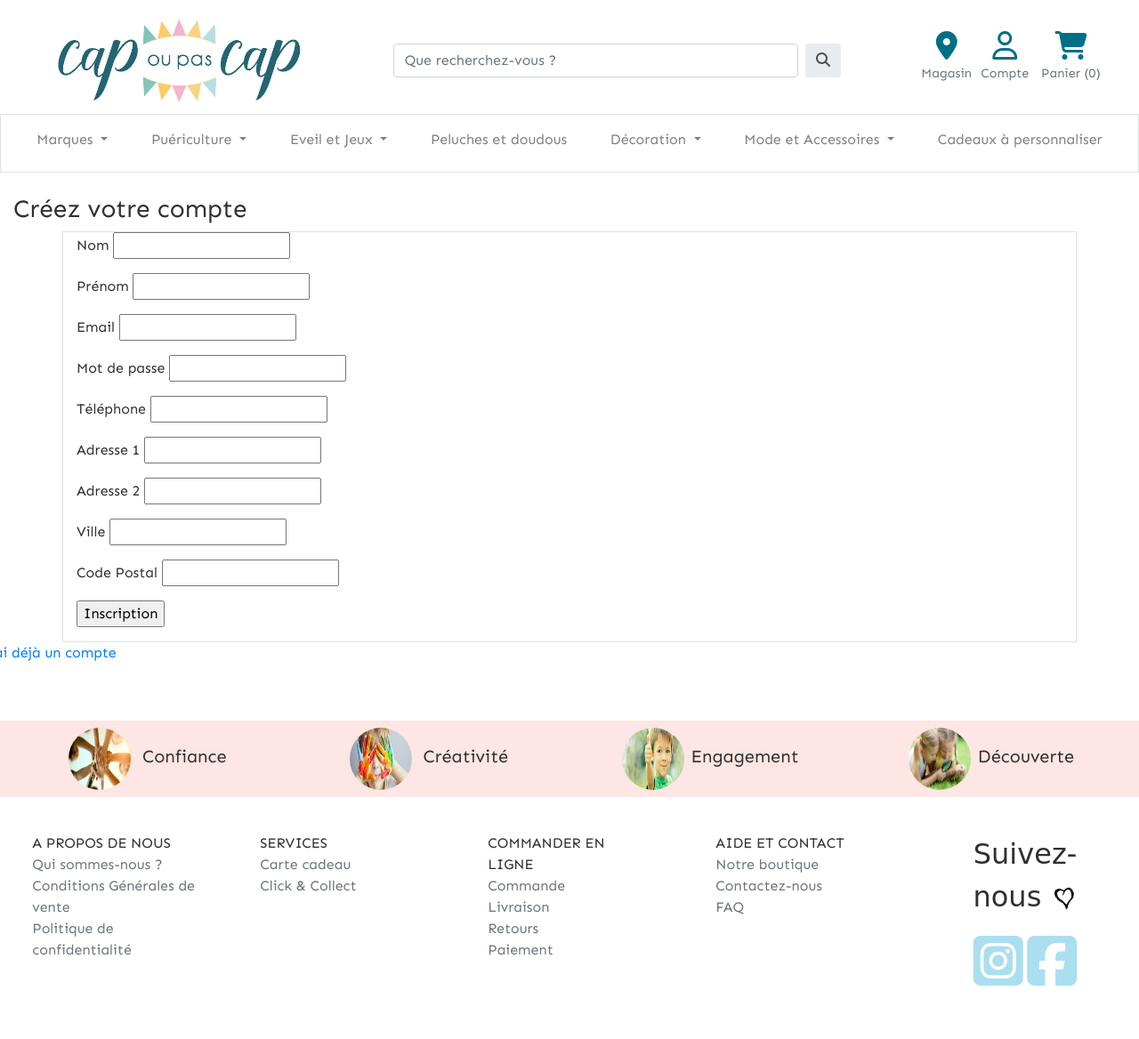
After one commit to MarineVdb/CapOuPasCap, a PHP site: page /inscription.php in a window 1280 px wide. The commit adds this page. Shown: the whole page at 89% size. Run offline with PHP 8.4, Linux system fonts and the light colour scheme; some libraries are stand-ins or nearby versions; some web fonts are replaced.

Commit message:
Ajout du formulaire de connexion et d'inscription

```diff
--- a/footer.php
+++ b/footer.php
@@ -62,8 +62,8 @@
                 <!-- Reseaux sociaux Desktop -->
                 <div class="col-12 col-md-2 d-none d-md-inline-block text-center align-self-center mb-5 rounded bg-white">
                     <p class="reseaux-desk">Suivez-nous <img  class="heart d-inline" src="resources/img/heart.png" alt="Coeur"></p>
-                    <a href="https://www.instagram.com/capoupascapkids/"><i class="fab fa-instagram-square fa-4x mb-2" style="color:#aadfef"></i></a>
-                    <a href="https://www.facebook.com/capoupascapkids/"><i class="fab fa-facebook-square fa-4x" style="color:#aadfef"></i></a>
+                    <a href="https://www.instagram.com/capoupascapkids/" target="_blank"><i class="fab fa-instagram-square fa-4x mb-2" style="color:#aadfef"></i></a>
+                    <a href="https://www.facebook.com/capoupascapkids/" target="_blank"><i class="fab fa-facebook-square fa-4x" style="color:#aadfef"></i></a>
                 </div>
             </div>
         </div>
--- a/header.php
+++ b/header.php
@@ -1,3 +1,4 @@
+<?php session_start(); ?>
 <!DOCTYPE html>
 <html lang=fr>
     <head>
@@ -20,13 +21,13 @@
     </head>
 
 
-<body class="border">
+<body>
     <header class="container-fluid">
         <div class="row d-flex align-items-center justify-content-around">
 
             <!--Logo -->
             <div class="col-6 col-md-3">
-                    <img class="img-fluid" src="resources/img/logo.jpg" alt="Logo" id="logo">
+                <a href="index.php"><img class="img-fluid" src="resources/img/logo.jpg" alt="Logo" id="logo"></a>
             </div>
 
             <!--Icones utilisateur et panier -->
@@ -36,7 +37,7 @@
                 <figcaption class="figure-caption d-none d-lg-inline">Magasin</figcaption>
                 </figure>
                 <figure class="mt-3 mr-2 mr-lg-0">
-                    <i class="far fa-user fa-2x" style="color:#006f86"></i>
+                <a href="connexion.php"><i class="far fa-user fa-2x" style="color:#006f86"></i></a>
                 <figcaption class="figure-caption d-none d-lg-inline">Compte</figcaption>
                 </figure>
                 <figure class="mt-3">
@@ -52,3 +53,4 @@
             </div>
         </div>
     </header>
+    <?php include('nav.php');?>
--- a/index.php
+++ b/index.php
@@ -1,5 +1,4 @@
 <?php include 'header.php';?>
-        <?php include 'nav.php';?>
 
 <div class="container-fluid" >
     <!-- Grande animation commerciale sur Desktop -->
--- /dev/null
+++ b/inscription.php
@@ -0,0 +1,105 @@
+<?php
+    $erreur = "";
+
+    //On vérifie si le formulaire a été validé
+    if (isset($_POST['inscription'])){
+
+        //On récupère les variables
+        $nomUpper = htmlspecialchars($_POST['nom']);
+        $nom = strtolower($nomUpper);
+        $prenomUpper = htmlspecialchars($_POST['prenom']);
+        $prenom = strtolower($prenomUpper);
+        $emailUpper = htmlspecialchars($_POST['email']);
+        $email = strtolower($emailUpper);
+        $mdp = htmlspecialchars($_POST['mdp']);
+        $tel = htmlspecialchars($_POST['tel']);
+        $adresse1 = htmlspecialchars($_POST['adresse1']);
+        $adresse2 = htmlspecialchars($_POST['adresse2']);
+        $localite = htmlspecialchars($_POST['localite']);
+        $code_postal = htmlspecialchars($_POST['code_postal']);
+
+
+            //On vérifie si les champs ne sont pas vides
+        if(!empty($nom) && !empty($prenom) && !empty($email) && !empty($mdp)){
+
+            //Si les champs ne sont pas vides, on se connecte à la BDD
+            include ('bdd/connexionBdd.php');
+
+            //On vérifie si le mail est existant dans la BDD
+            //J'écris ma requête (PDO)
+            $requeteMail = $bdd->prepare("SELECT email FROM utilisateur WHERE email='".$email."'");
+            //J'éxecute ma requête
+            $requeteMail->execute();
+            //J'enregistre le nombre de ligne qui ressortent de la requête dans une variable countRow
+            $countRow = $requeteMail->rowCount();
+            //Si l'adresse mail ressort dans une ligne, alors l'adresse est déjà utilisée
+            if($countRow != 0){
+                echo "Cette adresse email est déjà utilisée";
+            } else {
+                //On crypte le mot de passe
+                $mdp = hash('sha256', $mdp);
+
+                //On écrit les données dans la BDD
+               /* $sql = $bdd->prepare("INSERT INTO utilisateur(nom, prenom, email, `role`,  mot_de_passe, tel, adresse1, adresse2, localite, code_postal) VALUES (:nom, :prenom, :email, 'utilisateur', :mdp, :tel, :adresse1, :adresse2, :localite, :code_postal)");
+                $sql->bindParam("nom", $nom);
+                $sql->bindParam("prenom", $prenom);
+                $sql->bindParam("email", $email);
+                $sql->bindParam("mdp", $mdp);
+                $sql->bindParam("tel", $tel);
+                $sql->bindParam("adresse1", $adresse1);
+                $sql->bindParam("adresse2", $adresse2);
+                $sql->bindParam("localite", $localite);
+                $sql->bindParam("code_postal", $code_postal);
+                $sql->execute();     */
+
+                //On autorise l'utilisateur à accéder au dashboard
+                header("Location:index.php");
+                exit();
+            }
+
+        //Si des champs sont vides, on ne valide pas l'inscription
+        } else {
+            $erreur = "Veuillez remplir les champs suivants : <br />";
+            $erreur .= (empty($nom)) ? "- Nom<br />" : "";
+            $erreur .= (empty($prenom)) ? "- Prénom<br />" : "";
+            $erreur .= (empty($email)) ? "- Email<br />" : "";
+            $erreur .= (empty($mdp)) ? "- Mot de passe<br />" : "";
+        }
+    }
+
+    // Insertion de l'affichage du header
+    include('header.php');
+
+    ?>
+    <div class="container-fluid">
+        <h3 class="mt-4 d-block">Créez votre compte</h3>
+    </div>
+
+
+    <?php if(!empty($erreur)) { ?>
+        <div class="row">
+            <div class='col-12 bg-warning'>
+                <?php echo $erreur; ?>
+            </div>
+        </div>
+        <?php } ?>
+    <div class="row">
+        <form action='inscription.php' method='post' class="container border d-block">
+            <p>Nom  <input type='text' name='nom'/></p>
+            <p>Prénom  <input type='text' name='prenom'/></p>
+            <p>Email  <input type='text' name='email'/></p>
+            <p>Mot de passe <input type='password' name='mdp'/></p>
+            <p>Téléphone  <input type='number' name='tel'/></p>
+            <p>Adresse 1  <input type='text' name='adresse1'/></p>
+            <p>Adresse 2  <input type='text' name='adresse2'/></p>
+            <p>Ville  <input type='text' name='localite'/></p>
+            <p>Code Postal  <input type='text' name='code_postal'/></p>
+            <p><input class="simple button" type='submit' name = 'inscription' value='Inscription'></p>
+        </form>
+    </div>
+    <div class="row">
+        <p><a href="connexion.php">J'ai déjà un compte</a></p>
+    </div>
+
+</div>
+<?php include('footer.php');?>
```
Also changed, not shown: bdd/connexionBdd.php (added, +19 -0 lines), bdd/copc.sql (+10 -8 lines), connexion.php (added, +55 -0 lines), nav.php (indentation only). Lines whose indentation alone changed are shown as unchanged.
